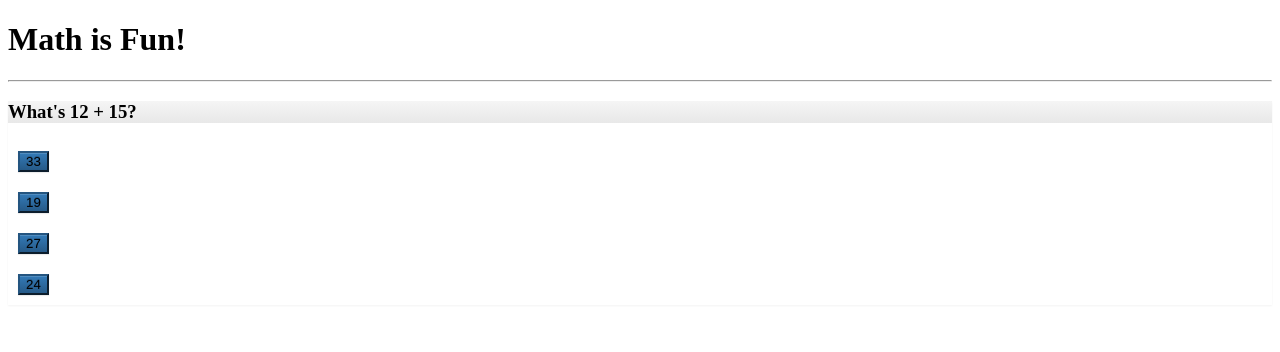
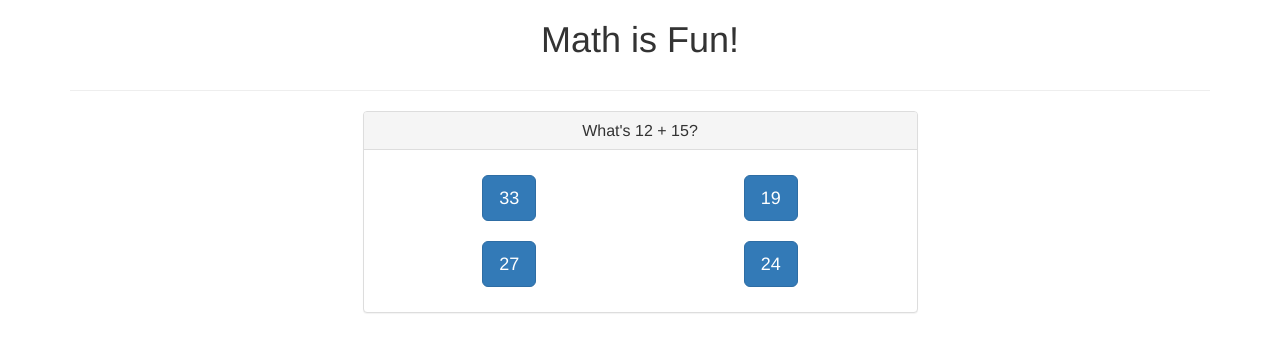
Before and after one commit to bdurb/math-quiz, a Vue app: page / in a window 1280 px wide. Shown: the top 352 px of the page. Built offline with nearby package versions, Linux system fonts and the light colour scheme.

Commit message:
fixed bootstrap import, and implimented method for answer/question to quiz

```diff
--- a/public/index.html
+++ b/public/index.html
@@ -6,7 +6,8 @@
     <meta name="viewport" content="width=device-width,initial-scale=1.0">
     <link rel="icon" href="<%= BASE_URL %>favicon.ico">
     <title>math-quiz</title>
-    <link rel="stylesheet" href="https://maxcdn.bootstrapcdn.com/bootstrap/3.3.7/css/bootstrap-theme.min.css" integrity="sha384-rHyoN1iRsVXV4nD0JutlnGaslCJuC7uwjduW9SVrLvRYooPp2bWYgmgJQIXwl/Sp" crossorigin="anonymous">
+    <link rel="stylesheet" href="https://maxcdn.bootstrapcdn.com/bootstrap/3.3.7/css/bootstrap.min.css"
+          integrity="sha384-BVYiiSIFeK1dGmJRAkycuHAHRg32OmUcww7on3RYdg4Va+PmSTsz/K68vbdEjh4u" crossorigin="anonymous">
   </head>
   <body>
     <noscript>
--- a/src/App.vue
+++ b/src/App.vue
@@ -8,7 +8,7 @@
     <hr>
     <div class="row">
       <div class="col-xs-12 col-sm-8 col-sm-offset-2 col-md-6 col-md-offset-3">
-        <component :is="mode"></component>
+        <component :is="mode" @answered="answered($event)" @confirmed="mode = 'app-question'"></component>
       </div>
     </div>
   </div>
@@ -25,6 +25,16 @@ export default {
       mode: 'app-question'
     }
   },
+  methods: {
+    answered(isCorrect) {
+      if (isCorrect) {
+        this.mode = 'app-answer'
+      } else {
+        this.mode = 'app-question'
+        alert("Wrong, try again!")
+      }
+    }
+  },
   components: {
     appQuestion: Question,
     appAnswer: Answer
--- a/src/components/Question.vue
+++ b/src/components/Question.vue
@@ -74,7 +74,7 @@
             },
             generateRandomNumber(min, max, except) {
                 const rndNumber = Math.round(Math.random() * (max - min)) + min;
-                console.log(min, max, rndNumber);
+                // console.log(min, max, rndNumber);
                 if (rndNumber == except) {
                     return this.generateRandomNumber(min, max, except);
                 }
```
